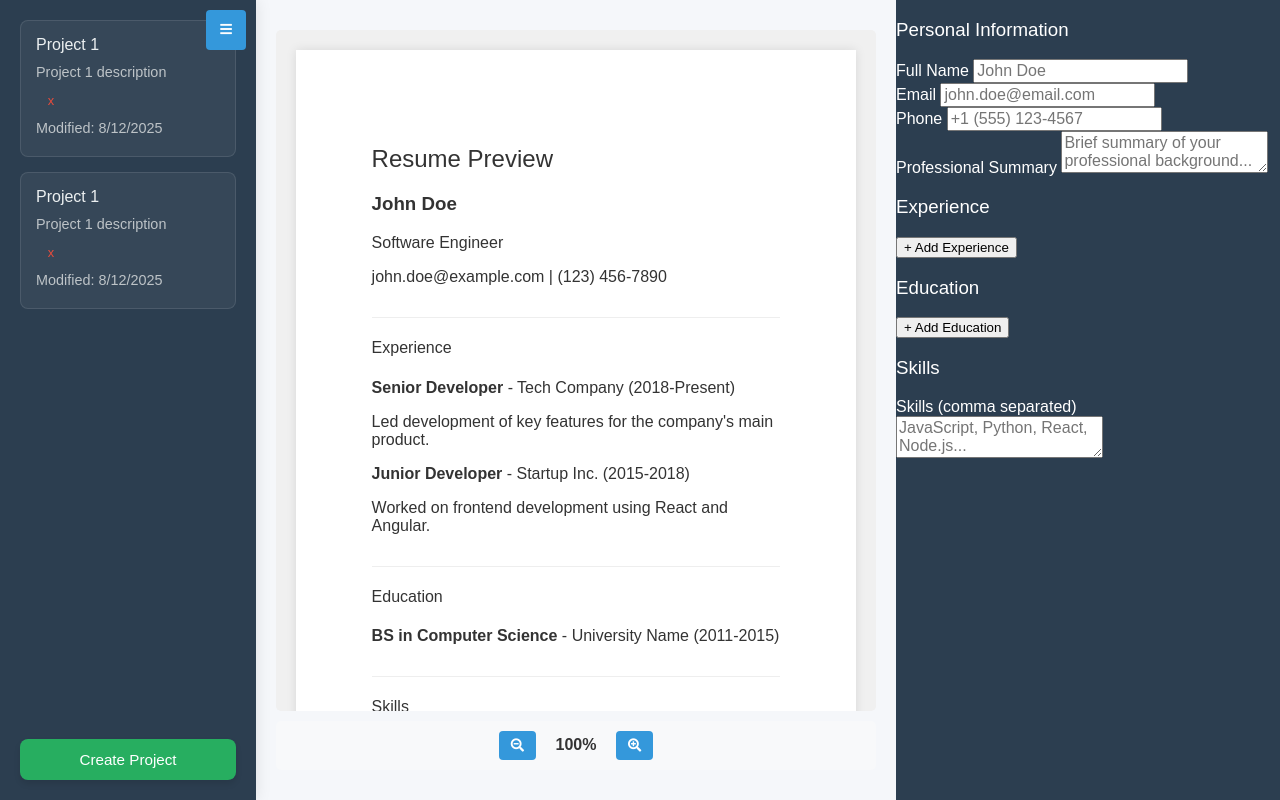
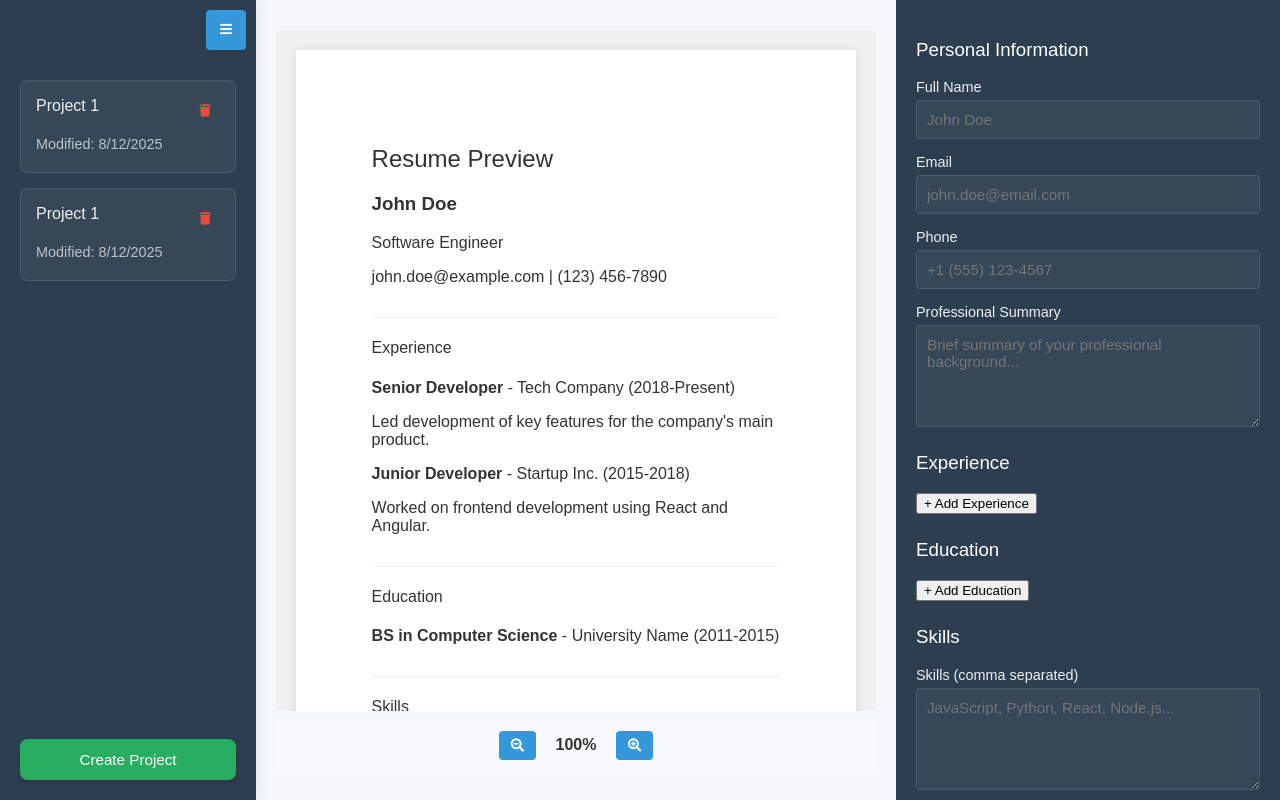
Before and after one commit to perfect-blue/resumaxxing, a plain HTML site: page index.html in a window 1280 px wide. Drawn offline with Linux system fonts and the light colour scheme.

Commit message:
refactor(ui): improve project item layout and add form styles
- Restructure project items with header div and Font Awesome trash icon
- Add smooth transitions and hover effects for buttons
- Implement consistent form styling for inputs and textareas

```diff
--- a/index.html
+++ b/index.html
@@ -17,15 +17,17 @@
         <div class="project-content">
             <div class="project-list">
                 <div class="project-item">
-                    <h4>Project 1</h4>
-                    <p>Project 1 description</p>
-                    <button class="project-edit-btn">x</button>
+                    <div class="project-item-header">
+                        <h4>Project 1</h4>
+                        <button class="project-edit-btn"><i class="fas fa-trash"></i></button>
+                    </div>
                     <p>Modified: 8/12/2025</p>
                 </div>
                 <div class="project-item">
-                    <h4>Project 1</h4>
-                    <p>Project 1 description</p>
-                    <button class="project-edit-btn">x</button>
+                    <div class="project-item-header">
+                        <h4>Project 1</h4>
+                        <button class="project-edit-btn"><i class="fas fa-trash"></i></button>
+                    </div>
                     <p>Modified: 8/12/2025</p>
                 </div>
             </div>
--- a/style.css
+++ b/style.css
@@ -115,24 +115,22 @@ textarea:focus {
 }
 
 .project-sidebar.collapsed .sidebar-toggle-wrapper {
-    right: -50px;
+    transition: transform 0.3s ease, box-shadow 0.3s ease;
+    transform: translateX(150%);
 }
-
+/* Sidebar Header */
 .sidebar-header {
     padding: 20px;
     border-bottom: 1px solid rgba(255, 255, 255, 0.1);
     text-align: center;
-}
-
-.sidebar-header h2 {
-    margin: 0;
-    font-size: 1.5rem;
-    font-weight: 600;
-    letter-spacing: 0.5px;
+    display: flex;
+    align-items: center;
+    position: relative;
 }
 
 .project-content {
     padding: 20px;
+    padding-top: 80px;
     flex: 1;
     overflow-y: auto;
 }
@@ -176,6 +174,7 @@ textarea:focus {
     margin-top: 10px !important;
 }
 
+/* Project Edit Button */
 .project-edit-btn {
     background: transparent;
     color: #e74c3c;
@@ -193,6 +192,7 @@ textarea:focus {
 
 .project-edit-btn:hover {
     background-color: rgba(231, 76, 60, 0.2);
+    transform: scale(1.1);
 }
 
 .sidebar-footer {
@@ -243,6 +243,11 @@ textarea:focus {
     /* Prevent subpixel rendering issues */
     -webkit-font-smoothing: antialiased;
     position: relative;
+    overflow-y: auto;
+}
+
+.editor-content {
+    padding: 20px;
 }
 
 .editor-sidebar.collapsed {
@@ -331,6 +336,39 @@ textarea:focus {
     text-align: center;
 }
 
+/* ===== FORM STYLES ===== */
+.form-section {
+    margin-bottom: 25px;
+}
+
+.form-group {
+    margin-bottom: 15px;
+    display: flex;
+    flex-direction: column;
+}
+
+.form-group label {
+    margin-bottom: 5px;
+    font-weight: 500;
+    color: #ecf0f1;
+    font-size: 0.9rem;
+}
+
+.form-group input,
+.form-group textarea {
+    padding: 10px;
+    border: 1px solid rgba(255, 255, 255, 0.1);
+    border-radius: 4px;
+    background-color: rgba(255, 255, 255, 0.05);
+    color: #ecf0f1;
+    font-size: 0.95rem;
+}
+
+.form-group textarea {
+    min-height: 80px;
+    resize: vertical;
+}
+
 /* ===== RESUME CONTENT ===== */
 .resume-section {
     margin-bottom: 15px;
```
